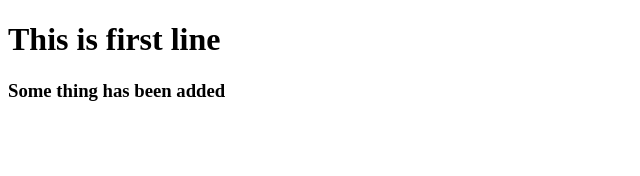
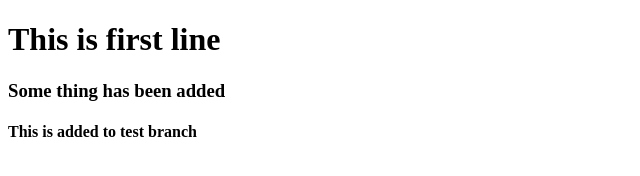
Before and after one commit to IICprojesh/teachGit, a plain HTML site: page index.html in a window 1280 px wide. Shown: the whole page, without its empty margins (0-640 px from the left). Drawn offline with Linux system fonts and the light colour scheme.

Commit message:
added line in test branch

```diff
--- a/index.html
+++ b/index.html
@@ -9,5 +9,7 @@
 <body>
     <h1>This is first line</h1>
     <h3>Some thing has been added</h3>
+
+    <h4>This is added to test branch</h4>
 </body>
 </html>
```
